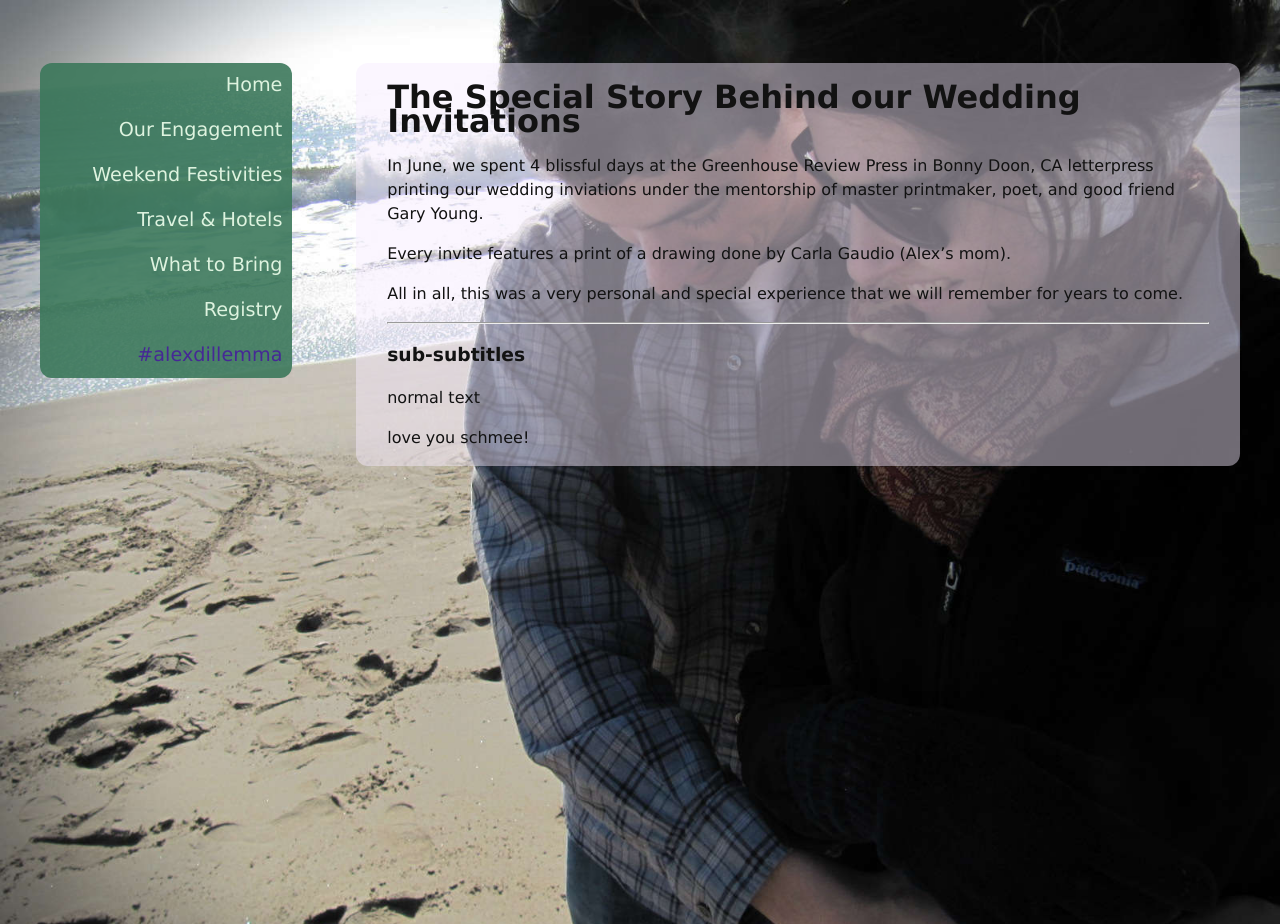
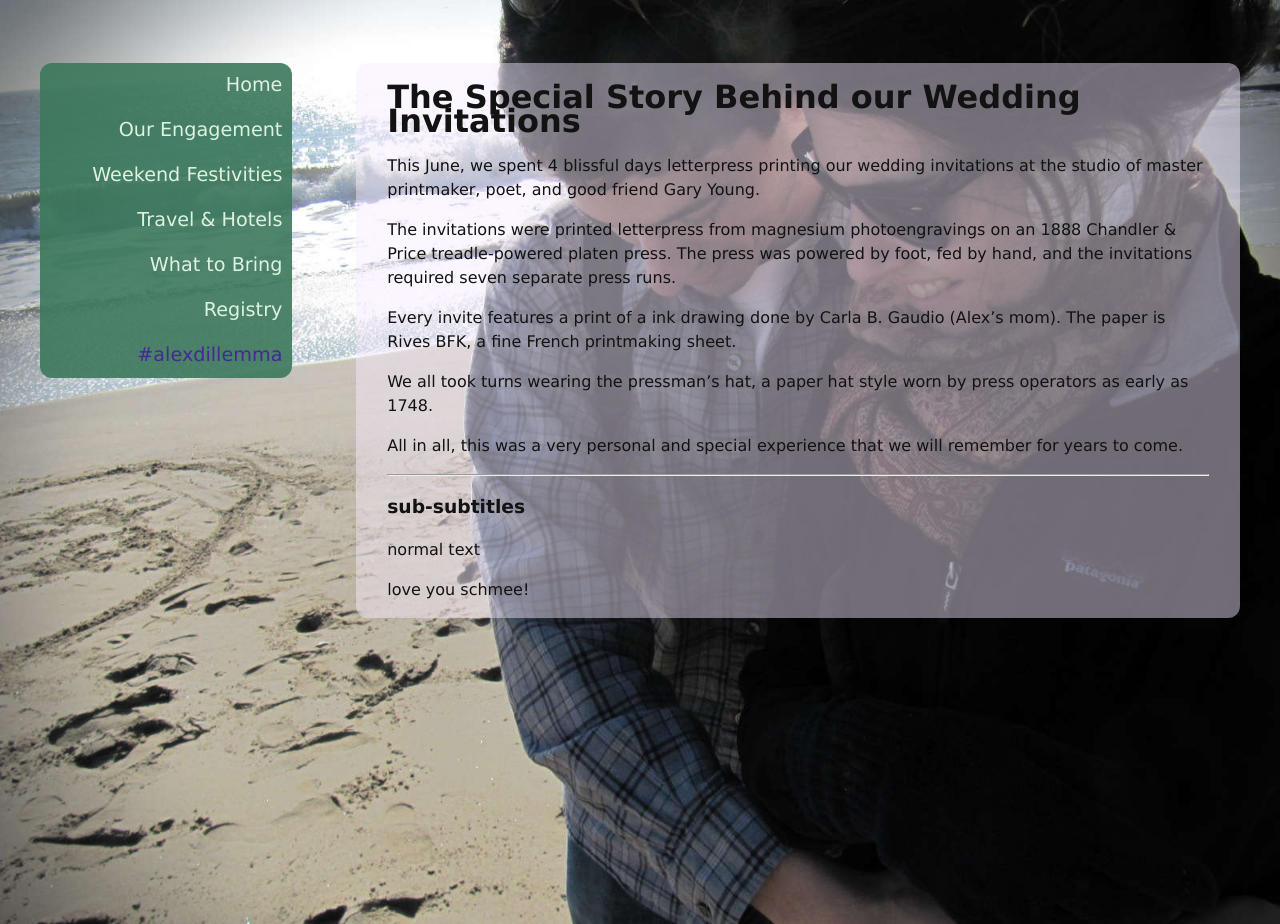
Before and after one commit to adgaudio/wedding, a Jekyll site: the page built from invitations.md, in a window 1280 px wide. Built offline with Jekyll 4.4.1, drawn with Linux system fonts in a browser that asks for light colours; Markdown is read by kramdown in place of the engine named in the settings.

Commit message:
Update invitations.md

```diff
--- a/invitations.md
+++ b/invitations.md
@@ -7,10 +7,13 @@ site_classes: gray_background
 The Special Story Behind our Wedding Invitations
 =======
 
-In June, we spent 4 blissful days at the Greenhouse Review Press in Bonny Doon, CA letterpress printing our wedding inviations under the mentorship of master printmaker, poet, and good friend Gary Young.
+This June, we spent 4 blissful days letterpress printing our wedding invitations at the studio of master printmaker, poet, and good friend Gary Young.
 
-Every invite features a print of a drawing done by Carla Gaudio (Alex's mom).
+The invitations were printed letterpress from magnesium photoengravings on an 1888 Chandler & Price treadle-powered platen press. The press was powered by foot, fed by hand, and the invitations required seven separate press runs.
 
+Every invite features a print of a ink drawing done by Carla B. Gaudio (Alex's mom). The paper is Rives BFK, a fine French printmaking sheet.
+
+We all took turns wearing the pressman's hat, a paper hat style worn by press operators as early as 1748.
 
 All in all, this was a very personal and special experience that we will remember for years to come.
 
```
